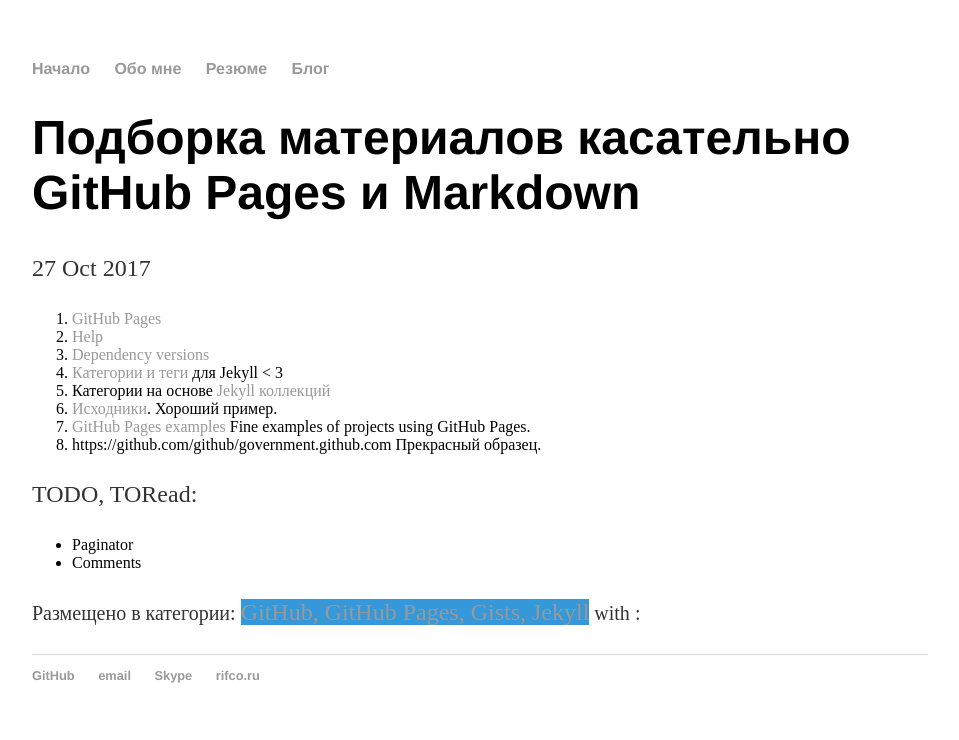
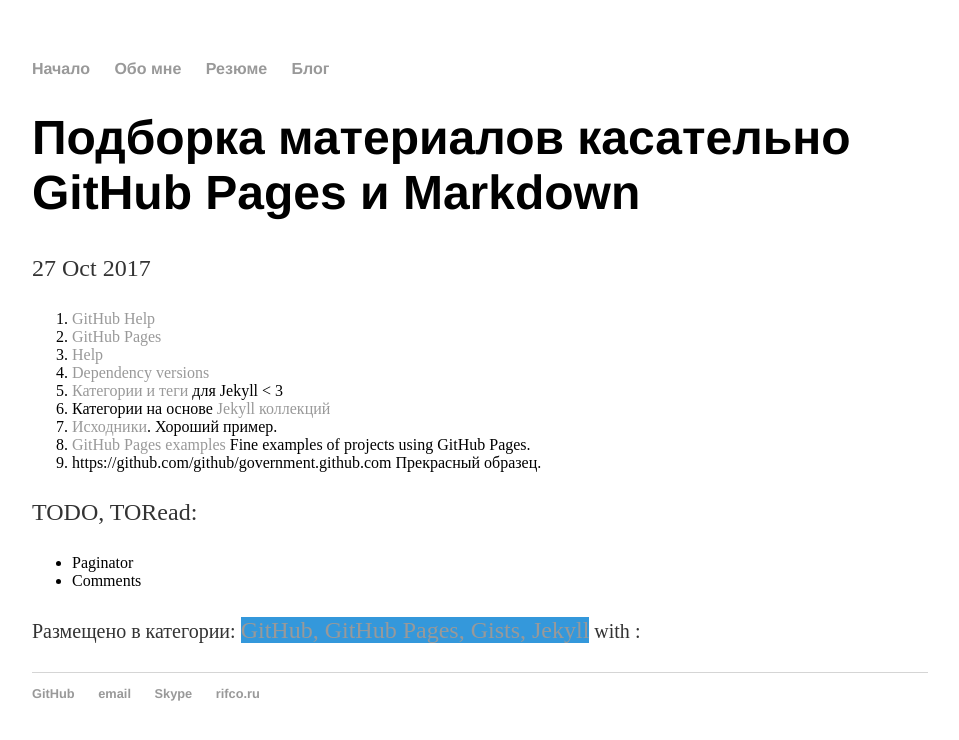
Before and after one commit to komstin/komstin.github.io, a Jekyll site: the page built from _posts/2017-10-27-Подборка-материалов-касательно-GitHub-Pages-и-Markdown.md, in a window 1280 px wide. Shown: the top 740 px of the page, without its empty margins (160-1119 px from the left). Built offline with Jekyll 4.4.1, drawn with Linux system fonts in a browser that asks for light colours.

Commit message:
Update 2017-10-27-Подборка-материалов-касательно-GitHub-Pages-и-Markdown.md

```diff
--- a/_posts/2017-10-27-Подборка-материалов-касательно-GitHub-Pages-и-Markdown.md
+++ b/_posts/2017-10-27-Подборка-материалов-касательно-GitHub-Pages-и-Markdown.md
@@ -6,6 +6,7 @@
 tags: [github, github-pages, Jekyll]
 ---
 
+0. [GitHub Help](https://help.github.com/)
 1. [GitHub Pages](https://pages.github.com/)
 2. [Help](https://help.github.com/pages/)
 3. [Dependency versions](https://pages.github.com/versions/)
```
